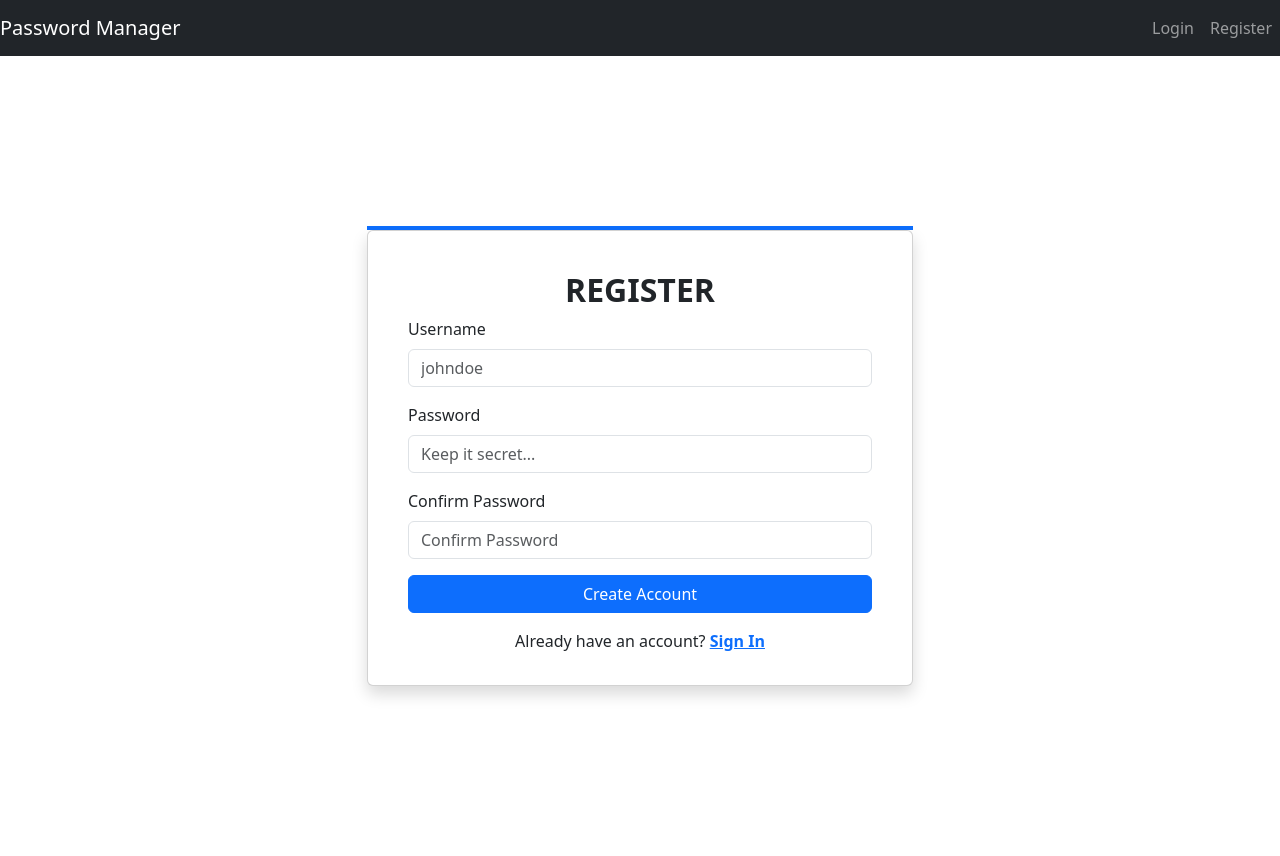
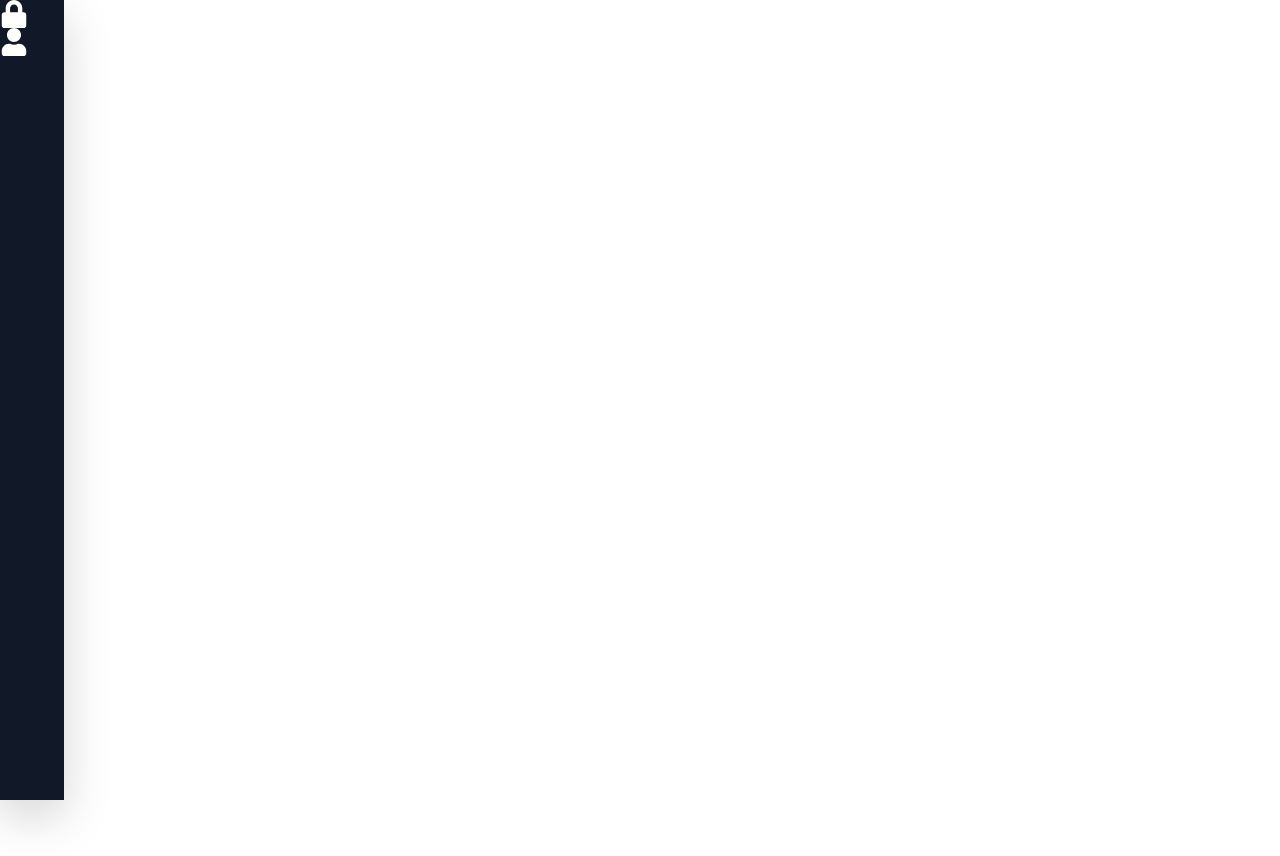
Before and after one commit to alengozy/pwmanager, a React (Create React App) app in the folder frontend/: page /register in a window 1280 px wide. After the commit the page ends 800 px from the top, so only its background shows below. Built offline with nearby package versions, Linux system fonts and the light colour scheme.

Commit message:
Added Tailwind, component refactoring

```diff
--- a/frontend/package.json
+++ b/frontend/package.json
@@ -11,8 +11,10 @@
     "react": "^18.2.0",
     "react-bootstrap": "^2.9.0",
     "react-dom": "^18.2.0",
+    "react-icons": "^4.11.0",
     "react-router-dom": "^6.16.0",
     "react-scripts": "5.0.1",
+    "tailwindcss": "^3.3.5",
     "web-vitals": "^2.1.4"
   },
   "scripts": {
--- /dev/null
+++ b/frontend/postcss.config.js
@@ -0,0 +1,6 @@
+module.exports = {
+  plugins: {
+    tailwindcss: {},
+    autoprefixer: {},
+  },
+}
--- a/frontend/src/App.js
+++ b/frontend/src/App.js
@@ -8,15 +8,17 @@ import { Logout } from './components/logout';
 
 function App() {
     return (
-        <BrowserRouter>
-            <Navigation></Navigation>
-            <Routes>
-                <Route path="/" element={<Home />} />
-                <Route path="/login" element={<Login />} />
-                <Route path="/logout" element={<Logout />} />
-                <Route path="/register" element={<Register />} />
-            </Routes>
-        </BrowserRouter>
+        <div className='flex'>
+             <Navigation/>
+        </div>
+        // <BrowserRouter>
+        //     <Routes>
+        //         <Route path="/" element={<Home />} />
+        //         <Route path="/login" element={<Login />} />
+        //         <Route path="/logout" element={<Logout />} />
+        //         <Route path="/register" element={<Register />} />
+        //     </Routes>
+        // </BrowserRouter>
     );
 }
 
--- a/frontend/src/components/home.js
+++ b/frontend/src/components/home.js
@@ -1,6 +1,8 @@
 // Import the react JS packages
 import { useEffect, useState } from "react";
 import axios from "../custom_axios";
+import { Container, Row, Col } from 'react-bootstrap';
+import 'bootstrap/dist/css/bootstrap.min.css';
 
 // Define the Home function.
 export const Home = () => {
@@ -30,8 +32,6 @@ export const Home = () => {
   }, []);
 
   return (
-    <div className="form-signin mt-5 text-center">
-      <h3>Hi {message}</h3>
-    </div>
+    <></>
   );
 };
--- a/frontend/src/components/login.js
+++ b/frontend/src/components/login.js
@@ -1,18 +1,19 @@
 import axios from "../custom_axios";
 import React, { useState } from "react";
 import UserForm from "./user_form";
-import 'bootstrap/dist/css/bootstrap.min.css';
 
 export const Login = () => {
   const [username, setUsername] = useState('');
   const [password, setPassword] = useState('');
-  const [error, setError] = useState('');
+  const [error, setError] = useState('')
+  const [isLoading, setIsLoading] = useState(false)
   const title = 'Login'
-
+  const button_text = 'Login';
   const handleSubmit = async (e) => {
     e.preventDefault();
 
     try {
+      setIsLoading(true)
       const formData = { username: username, password: password }
       const response = await axios.post('api/login/', formData, {
         headers: {
@@ -37,6 +38,9 @@ export const Login = () => {
       setError('Incorrect username or password. Please try again!')
       console.error("Login failed:", error);
     }
+    finally {
+      setIsLoading(false);
+    }
   };
 
   return (
@@ -50,6 +54,8 @@ export const Login = () => {
         setPassword={setPassword}
         showConfirmPasswordField={false}
         error={error}
+        button_text={button_text}
+        isLoading={isLoading}
       />
     </div>
   );
--- a/frontend/src/components/navigation.js
+++ b/frontend/src/components/navigation.js
@@ -1,28 +1,25 @@
-import Nav from 'react-bootstrap/Nav';
-import Navbar from 'react-bootstrap/Navbar';
-import React, { useState, useEffect} from 'react';
+import { FaFire, FaLock, FaUser } from 'react-icons/fa'
+import React, { useState, useEffect } from "react";
 export function Navigation() {
   const [isAuth, setIsAuth] = useState(false);
   useEffect(() => {
-     if (localStorage.getItem('access_token') !== null) {
+    if (localStorage.getItem("access_token") !== null) {
       setIsAuth(true);
     }
   }, [isAuth]);
   return (
-      <div>
-        <Navbar bg="dark" variant="dark">
-          <Navbar.Brand href="/">Password Manager</Navbar.Brand>
-          <Nav className="me-auto">
-          {isAuth ? <Nav.Link href="/">Home</Nav.Link> : null}
-          </Nav>
-          <Nav>
-          {isAuth ? <Nav.Link href="/logout">Logout</Nav.Link> :
-                    <Nav.Link href="/login">Login</Nav.Link>}
-          </Nav>
-          <Nav>
-          {!isAuth && <Nav.Link href="/register">Register</Nav.Link>}
-          </Nav>
-        </Navbar>
+    <div className="fixed top-0 left-0 h-screen w-16 m-0 flex flex-col text-white bg-gray-900 shadow-lg">
+      <SideBarIcon href='/login' icon={<FaLock size="28"/>}/>
+      <SideBarIcon icon={<FaUser size="28"/>}/>
     </div>
   );
 }
+
+const SideBarIcon = ({ icon }) => {
+  return (
+    <div className="sidebar-icon">
+      { icon }
+    </div>
+
+  )
+}
--- a/frontend/src/components/register.js
+++ b/frontend/src/components/register.js
@@ -8,7 +8,9 @@ export const Register = () => {
   const [password, setPassword] = useState('');
   const [confirmPassword, setConfirmPassword] = useState('');
   const [passwordsMatch, setPasswordsMatch] = useState(true);
+  const [isLoading, setIsLoading] = useState(false);
   const title = 'Register'
+  const button_text = 'Create Account'
   useEffect(() => {
     if (password === confirmPassword) {
       setPasswordsMatch(true);
@@ -19,9 +21,9 @@ export const Register = () => {
 
   const handleSubmit = async (e) => {
     e.preventDefault();
-
     if(password === confirmPassword){
         try {
+            setIsLoading(true);
             const formData = { username: username, password: password }
             await axios.post('http://localhost:8000/api/register/', formData, {
               headers: {
@@ -51,6 +53,9 @@ export const Register = () => {
             // Handle errors, e.g., display an error message
             console.error("Register failed:", error);
           }
+          finally {
+            setIsLoading(false)
+          }
     } else {
         console.error("Passwords do not match!")
     }
@@ -66,9 +71,8 @@ export const Register = () => {
               setPassword={setPassword}
               setConfirmPassword={setConfirmPassword}
               passwordsMatch={passwordsMatch}
-              // showUsernameField={true}
-              // showPasswordField={true}
-              // showConfirmPasswordField={true}
+              button_text={button_text}
+              isLoading={isLoading}
     />
   )
 }
--- a/frontend/src/components/user_form.js
+++ b/frontend/src/components/user_form.js
@@ -1,5 +1,6 @@
 import React from "react";
-import { Container, Row, Col, Card, Form, Button } from "react-bootstrap";
+import { Container, Row, Col, Card, Form, Button, Spinner } from "react-bootstrap";
+import 'bootstrap/dist/css/bootstrap.min.css';
 
 function UserForm({
   title,
@@ -7,6 +8,7 @@ function UserForm({
   showUsernameField = true,
   showPasswordField = true,
   showConfirmPasswordField = true,
+  showLoginInstead = true,
   username,
   password,
   confirmPassword,
@@ -14,14 +16,16 @@ function UserForm({
   setPassword,
   setConfirmPassword,
   passwordsMatch,
+  isLoading,
   error,
+  button_text,
 }) {
   return (
     <div>
       <Container>
         <Row className="vh-100 d-flex justify-content-center align-items-center">
           <Col md={8} lg={6} xs={12}>
-            <div className="border border-2 border-primary"></div>
+            <div className="border border-primary"></div>
             <Card className="shadow px-4">
               <Card.Body>
                 <div className="mb-3 mt-md-4">
@@ -50,9 +54,7 @@ function UserForm({
                         <Form.Group className="mb-3" controlId="password">
                           <Form.Label>Password</Form.Label>
                           <Form.Control
-                            className={`"" ${
-                                !error ? "" : "is-invalid"
-                              }`}
+                            className={`"" ${!error ? "" : "is-invalid"}`}
                             type="password"
                             placeholder="Keep it secret..."
                             name="password"
@@ -61,9 +63,7 @@ function UserForm({
                             required
                           />
                           {!error ? null : (
-                            <div className="invalid-feedback">
-                               {error}
-                            </div>
+                            <div className="invalid-feedback">{error}</div>
                           )}
                         </Form.Group>
                       )}
@@ -95,12 +95,19 @@ function UserForm({
                         controlId="formBasicCheckbox"
                       ></Form.Group>
 
+                      {isLoading ? (
+                        <div className="text-center">
+                          <Spinner animation="border" variant="primary" />
+                        </div>
+                      ) : (
                         <div className="d-grid">
                           <Button variant="primary" type="submit">
-                          Create Account
+                            {button_text}
                           </Button>
                         </div>
+                      )}
                     </Form>
+                    {showLoginInstead && !isLoading && (
                       <div className="mt-3">
                         <p className="mb-0 text-center">
                           Already have an account?{" "}
@@ -109,6 +116,7 @@ function UserForm({
                           </a>
                         </p>
                       </div>
+                    )}
                   </div>
                 </div>
               </Card.Body>
--- a/frontend/src/index.css
+++ b/frontend/src/index.css
@@ -1,3 +1,7 @@
+/* src/index.css */
+/* ...other styles... */
+@import './styles/tailwind.css';
+
 body {
   margin: 0;
   font-family: -apple-system, BlinkMacSystemFont, 'Segoe UI', 'Roboto', 'Oxygen',
--- /dev/null
+++ b/frontend/src/styles/tailwind.css
@@ -0,0 +1,6 @@
+/* src/styles/tailwind.css */
+@import 'tailwindcss/base';
+@import 'tailwindcss/components';
+@import 'tailwindcss/utilities';
+
+/* Add your custom styles here if needed */
--- /dev/null
+++ b/frontend/tailwind.config.js
@@ -0,0 +1,16 @@
+/** @type {import('tailwindcss').Config} */
+module.exports = {
+  mode: "jit",
+  content: [
+    "./src/**/*.{js,jsx,ts,tsx}",
+  ],
+  theme: {
+    extend: {
+      colors: {
+        primary: "#202225",
+        secondary: "#5865f2",
+      }
+    },
+  },
+  plugins: [],
+}
```
Also changed, not shown: 1 other file (tests, documents, lock files or other folders). Lines whose indentation alone changed are shown as unchanged.
